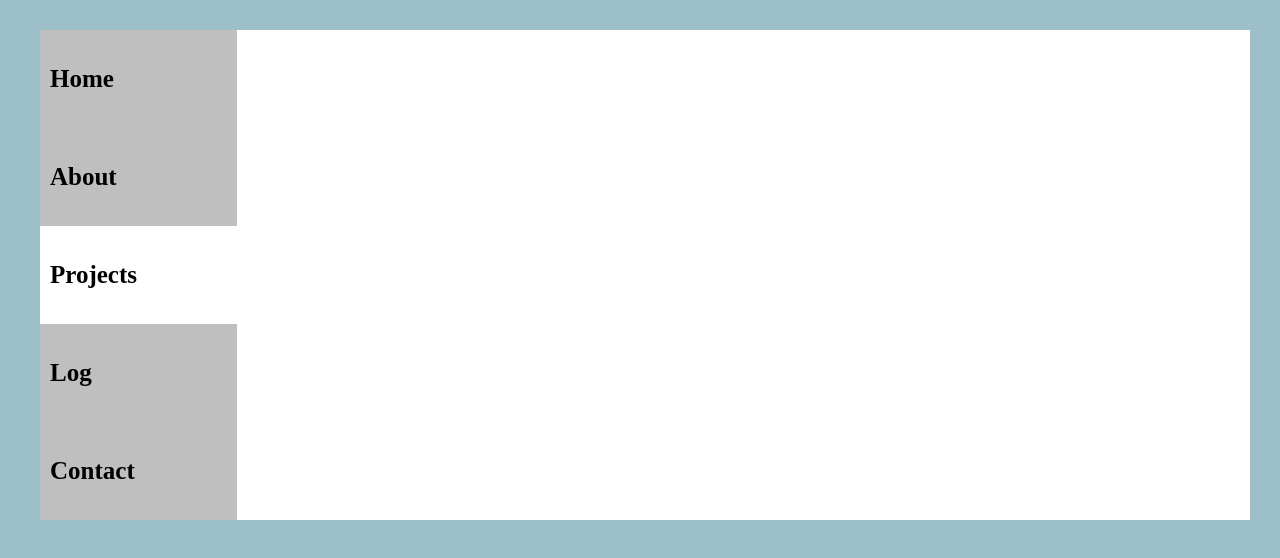
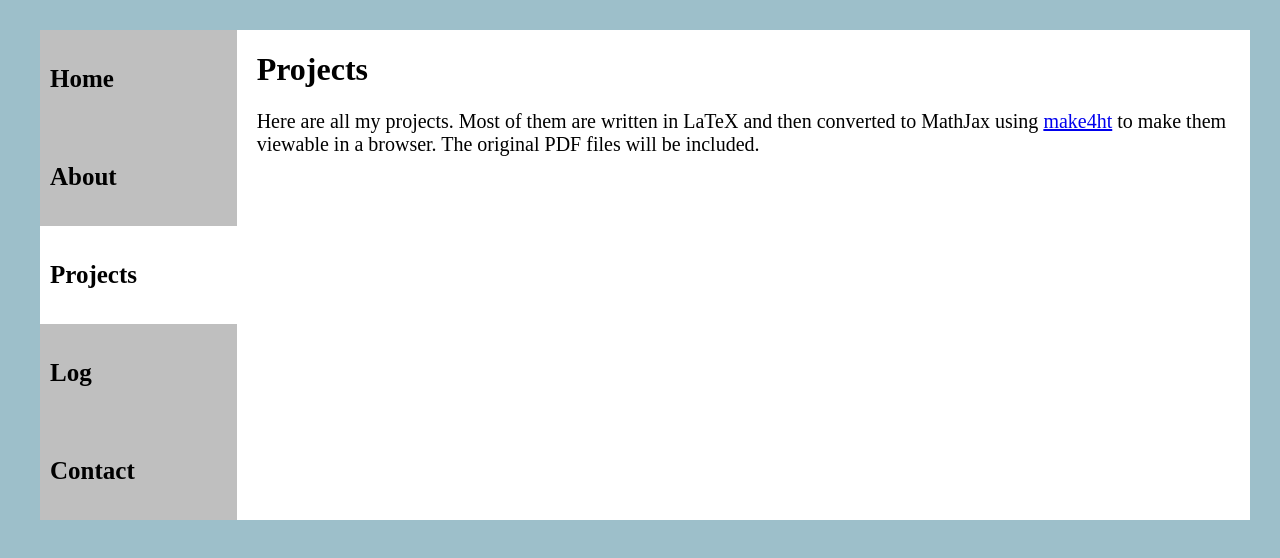
Before and after one commit to nafiblu/public_html, a plain HTML site: page projects.html in a window 1280 px wide. Drawn offline with Linux system fonts and the light colour scheme; a web font is replaced by a local one.

Commit message:
Added content to projects.html
Wrote a description of the page.

```diff
--- a/projects.html
+++ b/projects.html
@@ -15,7 +15,14 @@
     </div>
 
     <div class="content">
+        <h1>Projects</h1>
 
+        <p>Here are all my projects. Most of them are written in LaTeX and
+            then converted to MathJax using
+            <a href="https://github.com/michal-h21/make4ht">make4ht</a> to
+            make them viewable in a browser. The original PDF files will be
+            included.
+        </p>
     </div>
 </body>
 </html>
```
